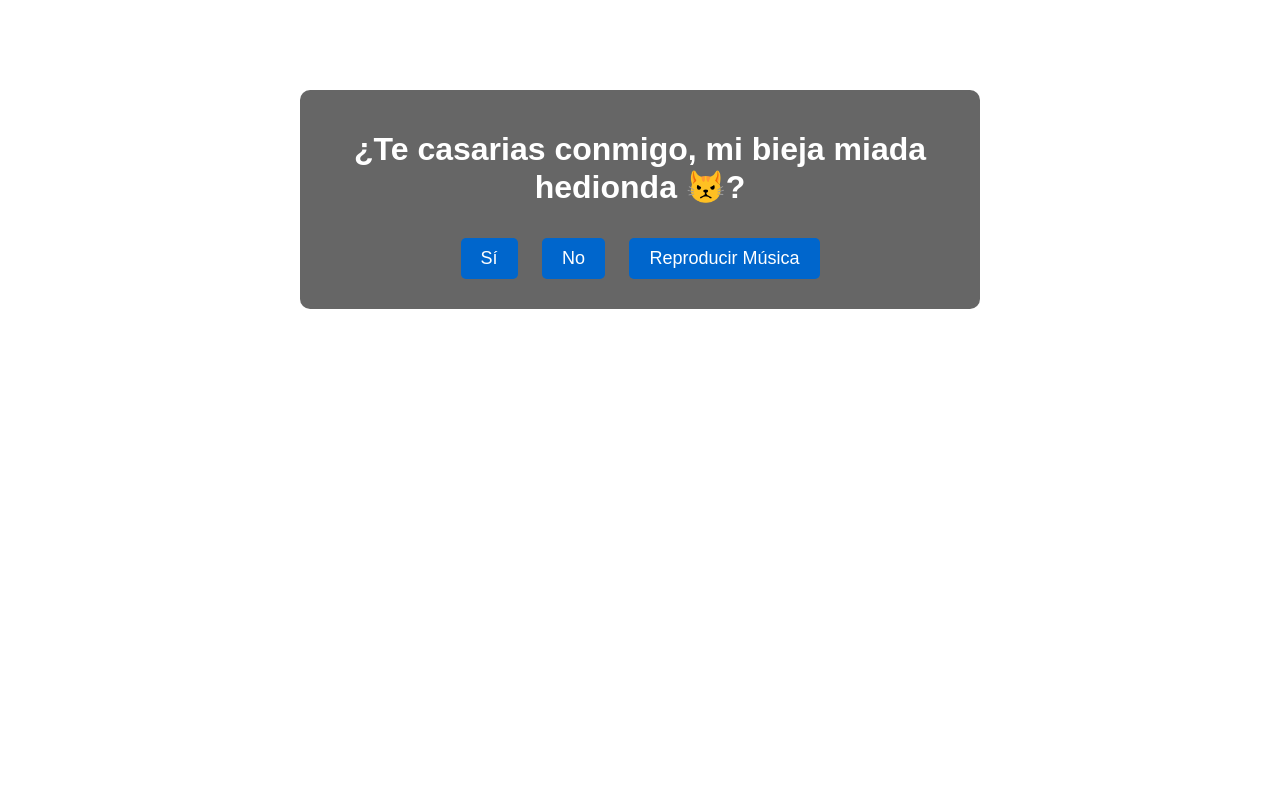
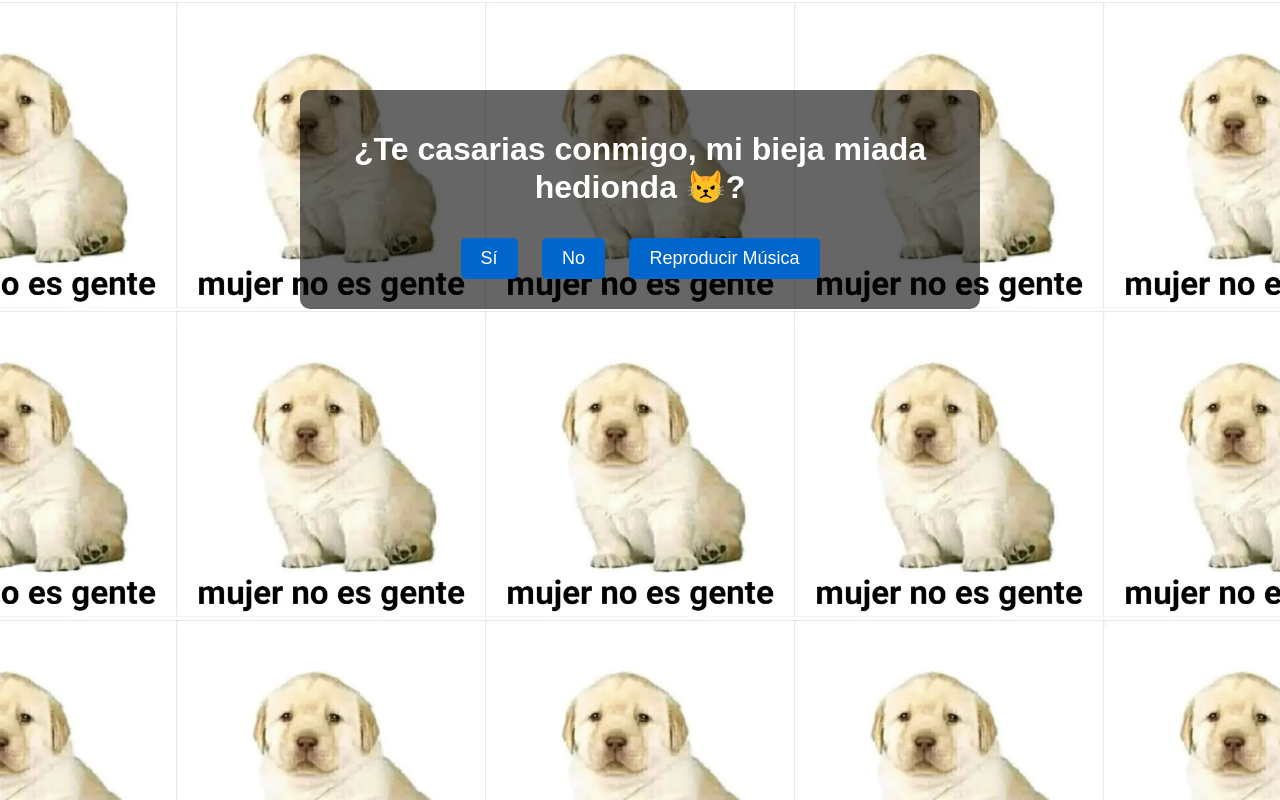
Before and after one commit to xMaucitoo/real, a plain HTML site: page index.html in a window 1280 px wide. Drawn offline with Linux system fonts and the light colour scheme; files whose address does not match are found by name.

Commit message:
Update index.html

```diff
--- a/index.html
+++ b/index.html
@@ -8,7 +8,7 @@
     <title>Pregunta con Respuestas</title>
     <style>
         body {
-            background-image: url('Mi proyecto/2daf60e8-3015-4030-b6f5-ca04c784be2a.webp');
+            background-image: url('ea43d3f1-c2ee-4c4d-ac18-b600e0326b7f.webp');
             background-size: contain;
             background-position: center top;
             color: white;
```
